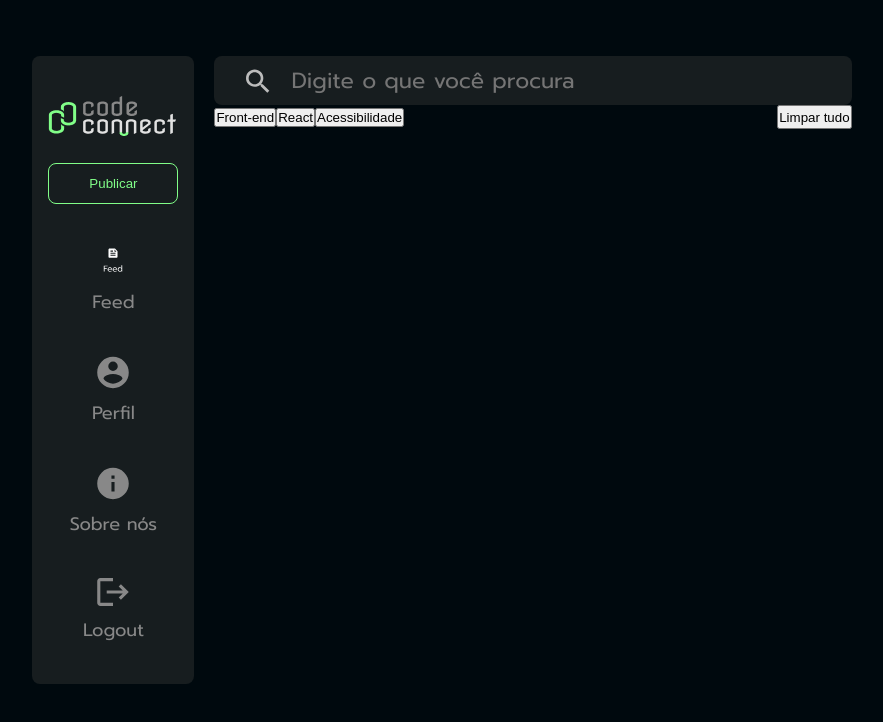
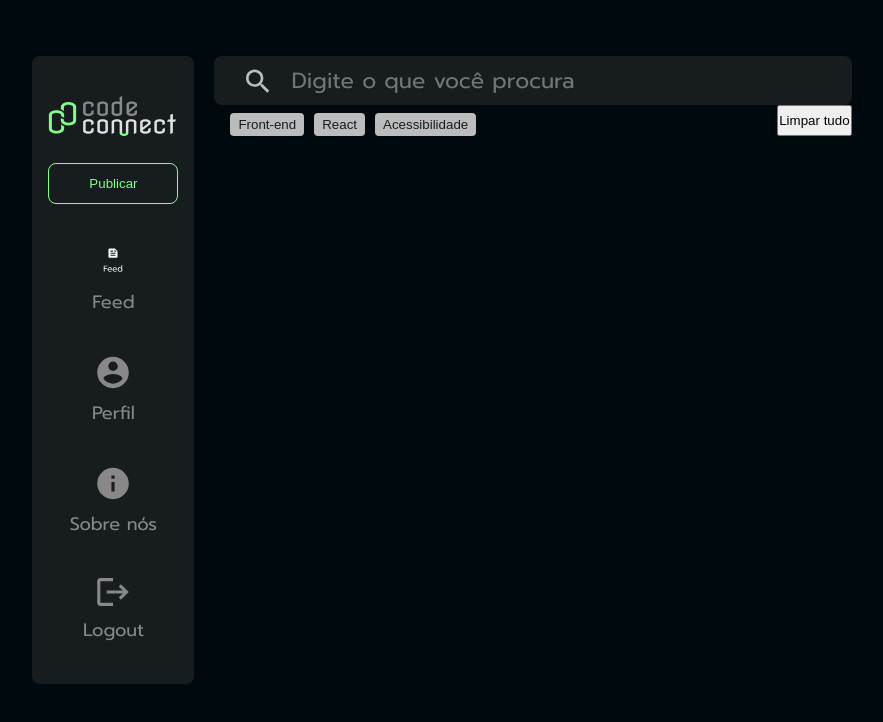
Before and after one commit to Tkailaine/React-Vite---P-gina-de-posts, a React (Vite) app: page / in a window 1280 px wide. Shown: the top 722 px of the page, without its empty margins (198-1081 px from the left). Built offline with nearby package versions, Linux system fonts and the light colour scheme.

Commit message:
style: estilizando botões filtros

```diff
--- a/src/componentes/filtros/index.jsx
+++ b/src/componentes/filtros/index.jsx
@@ -14,7 +14,7 @@ export default function Filtros(){
     }
     return(
         <div className='container-filtro'>
-            <div>
+            <div className='containerBotoesFiltros'>
                 <BotaoFiltro>Front-end</BotaoFiltro>
                 <BotaoFiltro>React</BotaoFiltro>
                 <BotaoFiltro>Acessibilidade</BotaoFiltro>
--- a/src/componentes/filtros/styles.css
+++ b/src/componentes/filtros/styles.css
@@ -3,3 +3,18 @@
     justify-content: space-between;
     width: 100%;
 }
+
+.btn-filtro{
+    background-color: var(--cinza-claro);
+    color: var(--cinza-escuro);
+    padding: 4px 8px;
+    border: none;
+    border-radius: 4px;
+}
+
+.containerBotoesFiltros{
+    display: flex;
+    gap: 10px;
+    margin-left: 1em;
+    margin-top: 0.5em;
+}
```
